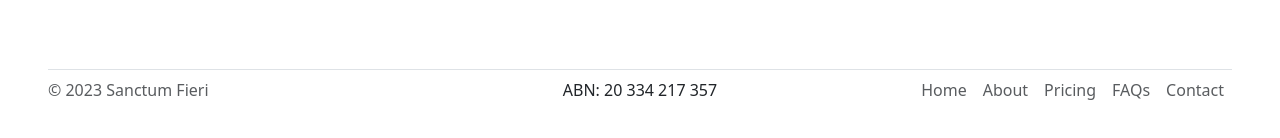
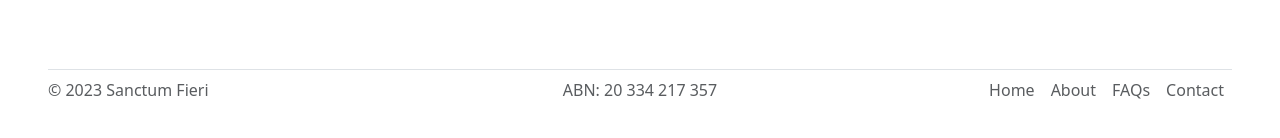
Before and after one commit to NewenTech/sanctum-fieri, a React (Create React App) app: page / in a window 1280 px wide. Shown: the part 1169-1307 px from the top of the page. Built offline with nearby package versions, Linux system fonts and the light colour scheme.

Commit message:
complete footer

```diff
--- a/src/components/Footer.js
+++ b/src/components/Footer.js
@@ -8,8 +8,8 @@ function Footer() {
 			<a
 				href='https://abr.business.gov.au/ABN/View?abn=20334217357'
 				target='_blank'
-				rel='noopener noreferrer' // For security reasons, always include rel="noopener noreferrer" when using target="_blank" to prevent the opening page from having access to the original page
-				className='col-md-4 d-flex align-items-center justify-content-center mb-3 mb-md-0 me-md-auto link-dark text-decoration-none'
+				rel='noopener noreferrer'
+				className='col-md-4 d-flex align-items-center justify-content-center mb-3 mb-md-0 me-md-auto link-dark text-decoration-none text-muted'
 			>
 				ABN: 20 334 217 357
 			</a>
@@ -22,11 +22,6 @@ function Footer() {
 				<li className='nav-item'>
 					<a href='#' className='nav-link px-2 text-muted'>
 						About
-					</a>
-				</li>
-				<li className='nav-item'>
-					<a href='#' className='nav-link px-2 text-muted'>
-						Pricing
 					</a>
 				</li>
 				<li className='nav-item'>
```
